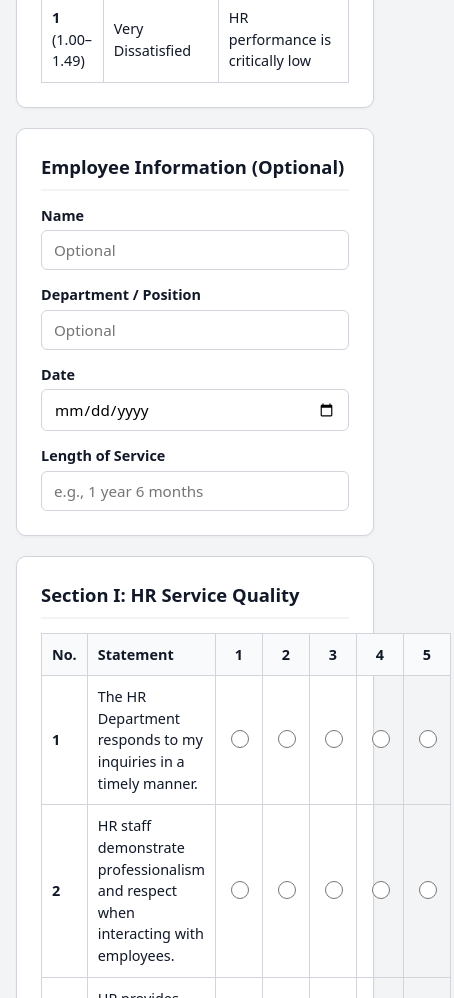
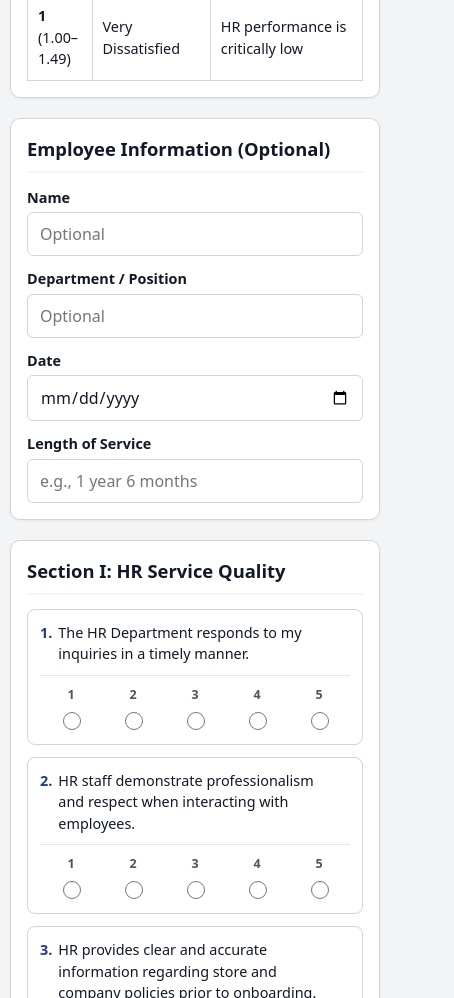
Before and after one commit to keuiii/hr-survey, a plain HTML site: page index.html in a window 390 px wide. Shown: the part 1002-2000 px from the top of the page, 454 px wide, since content can reach past the window. Drawn offline with Linux system fonts and the light colour scheme.

Commit message:
Update survey

```diff
--- a/index.html
+++ b/index.html
@@ -15,24 +15,59 @@
       --muted: #4b5563;
     }
     * { box-sizing: border-box; font-family: system-ui, -apple-system, sans-serif; }
+    html, body { max-width: 100%; overflow-x: hidden; }
     body { background: var(--bg); color: var(--text); margin: 0; padding: 24px 16px; line-height: 1.5; }
-    .container { max-width: 820px; margin: 0 auto; }
-    .card { background: var(--card); border: 1px solid var(--border); border-radius: 10px; padding: 24px; margin-bottom: 20px; box-shadow: 0 1px 3px rgba(0,0,0,0.05); }
+    .container { max-width: 820px; margin: 0 auto; width: 100%; }
+    .card {
+      background: var(--card); border: 1px solid var(--border); border-radius: 10px;
+      padding: 24px; margin-bottom: 20px; box-shadow: 0 1px 3px rgba(0,0,0,0.05);
+      width: 100%; overflow: hidden;
+    }
     h1 { margin: 0 0 8px; font-size: 1.5rem; color: var(--primary); }
     h2 { margin: 0 0 14px; font-size: 1.15rem; border-bottom: 2px solid var(--bg); padding-bottom: 8px; }
     p.desc { color: var(--muted); font-size: 0.95rem; margin: 8px 0; }
+
+    /* Scale Table */
+    .table-wrap { width: 100%; overflow-x: auto; -webkit-overflow-scrolling: touch; }
     .scale-table, .rating-table { width: 100%; border-collapse: collapse; margin-top: 12px; font-size: 0.9rem; }
-    .scale-table th, .scale-table td, .rating-table th, .rating-table td { border: 1px solid var(--border); padding: 10px; text-align: left; }
+    .scale-table th, .scale-table td, .rating-table th, .rating-table td {
+      border: 1px solid var(--border); padding: 10px; text-align: left;
+    }
     .scale-table th, .rating-table th { background: #f9fafb; font-weight: 600; }
     .rating-table th.center, .rating-table td.center { text-align: center; width: 46px; }
-    .grid-2 { display: grid; grid-template-columns: repeat(auto-fit, minmax(220px, 1fr)); gap: 14px; }
+    .mobile-rate-label { display: none; }
+
+    /* Strict 2x2 Grid on Desktop */
+    .grid-2 {
+      display: grid;
+      grid-template-columns: repeat(2, minmax(0, 1fr));
+      gap: 16px;
+    }
+    .grid-2 > div { min-width: 0; }
+
     label.field { display: block; font-size: 0.9rem; font-weight: 600; margin-bottom: 4px; }
     input[type="text"], input[type="date"], textarea {
-      width: 100%; padding: 9px 12px; border: 1px solid var(--border); border-radius: 6px; font-size: 0.95rem;
+      display: block;
+      width: 100%;
+      min-width: 0;
+      max-width: 100%;
+      padding: 10px 12px;
+      border: 1px solid var(--border);
+      border-radius: 6px;
+      font-size: 16px; /* Prevents iOS auto-zoom on focus */
+      background-color: #ffffff;
+      color: var(--text);
     }
-    textarea { min-height: 80px; resize: vertical; }
+    /* Fix iOS Safari Date Input Width Bug */
+    input[type="date"] {
+      -webkit-appearance: none;
+      appearance: none;
+      min-height: 44px;
+    }
+    textarea { min-height: 84px; resize: vertical; }
     .question-block { margin-bottom: 16px; }
     input[type="radio"] { width: 18px; height: 18px; cursor: pointer; accent-color: var(--primary); }
+
     .btn {
       background: var(--primary); color: #fff; border: none; padding: 12px 24px;
       font-size: 1rem; font-weight: 600; border-radius: 8px; cursor: pointer;
@@ -56,18 +91,75 @@
     .summary-badge { display: inline-block; background: #dbeafe; color: var(--primary); font-weight: 700; padding: 2px 8px; border-radius: 4px; margin-left: 6px; }
     .score-banner { background: #eff6ff; border: 1px solid #bfdbfe; padding: 12px 16px; border-radius: 8px; margin-bottom: 16px; font-weight: 600; }
     #successScreen { display: none; text-align: center; padding: 40px 24px; }
+
+    /* Mobile Responsive Fixes */
+    @media (max-width: 640px) {
+      body { padding: 14px 10px; }
+      .card { padding: 16px; }
+      h1 { font-size: 1.25rem; }
+      .grid-2 { grid-template-columns: 1fr; gap: 12px; }
+
+      /* Convert Rating Table into Clean Stacked Cards on Mobile */
+      .rating-table thead { display: none; }
+      .rating-table, .rating-table tbody { display: block; width: 100%; }
+      .rating-table tr {
+        display: flex;
+        flex-wrap: wrap;
+        border: 1px solid var(--border);
+        border-radius: 8px;
+        margin-bottom: 12px;
+        padding: 12px;
+        background: #ffffff;
+      }
+      .rating-table td.q-num {
+        display: inline-block;
+        width: auto !important;
+        border: none;
+        padding: 0 6px 8px 0;
+        color: var(--primary);
+      }
+      .rating-table td.q-text {
+        display: inline;
+        width: calc(100% - 36px);
+        border: none;
+        padding: 0 0 10px 0;
+      }
+      .rating-table td.center {
+        flex: 1 1 20%;
+        width: 20%;
+        border: none;
+        border-top: 1px solid #e5e7eb;
+        padding: 10px 0 2px;
+        display: flex;
+        flex-direction: column;
+        align-items: center;
+        gap: 4px;
+      }
+      .mobile-rate-label {
+        display: block;
+        font-size: 0.78rem;
+        font-weight: 700;
+        color: var(--muted);
+      }
+      .submit-wrap .btn { width: 100%; }
+      .modal-footer { flex-direction: column-reverse; }
+      .modal-footer .btn { width: 100%; }
+    }
   </style>
 </head>
 <body>
   <div class="container">
     <form id="surveyForm">
-      <!-- Header & Scale -->
+      <!-- Header, Logo & Scale -->
       <div class="card">
-        <div style="font-size: 0.85rem; font-weight: 700; color: var(--muted); letter-spacing: 0.05em;">TOP RACK ALLIED MARKETING SERVICES INC.</div>
-        <h1>HUMAN RESOURCES SATISFACTION SURVEY</h1>
+        <div style="text-align: center; margin-bottom: 16px;">
+          <img src="top-rack-logo.jpg" alt="Top Rack Allied Marketing Services Inc." style="max-width: 240px; width: 100%; height: auto; display: inline-block; margin-bottom: 8px;" />
+          <h1 style="margin: 0;">HUMAN RESOURCES SATISFACTION SURVEY</h1>
+        </div>
         <p class="desc">As part of our commitment to continuous improvement and organizational excellence, the Human Resources Department is conducting this satisfaction survey to better understand employees' perceptions of HR services, policies, and support programs.</p>
         <p class="desc">All responses will be treated with <strong>strict confidentiality</strong> and will be used solely for improvement purposes.</p>
 
+        <div class="table-wrap">
           <table class="scale-table">
             <thead>
               <tr><th>Score</th><th>Performance Rating</th><th>Interpretation</th></tr>
@@ -81,8 +173,9 @@
             </tbody>
           </table>
         </div>
+      </div>
 
-      <!-- Employee Information -->
+      <!-- Employee Information (2x2 Grid) -->
       <div class="card">
         <h2>Employee Information (Optional)</h2>
         <div class="grid-2">
@@ -125,7 +218,7 @@
         </div>
       </div>
 
-      <div style="text-align: right;">
+      <div class="submit-wrap" style="text-align: right;">
         <button type="submit" class="btn">Review Answers Before Submitting</button>
       </div>
     </form>
@@ -152,7 +245,6 @@
   </dialog>
 
   <script>
-    // PASTE YOUR GOOGLE APPS SCRIPT WEB APP URL BELOW
     const SCRIPT_URL = 'https://script.google.com/macros/s/AKfycbyrMY1hEDXK2z2x70FqN67E8ORF3bP0sRGdNu004dPYgwz-KOuwbZH2wktmwFJpuhzCyw/exec';
 
     const SURVEY_SECTIONS = [
@@ -202,7 +294,6 @@
       5: '5 - Outstanding'
     };
 
-    // Render all 16 questions dynamically
     const sectionsContainer = document.getElementById('sectionsContainer');
     let qNumber = 1;
     const allQuestions = [];
@@ -217,10 +308,11 @@
         allQuestions.push({ num: currentQ, text: statement });
         rowsHtml += `
           <tr>
-            <td style="width: 40px; font-weight: 600;">${currentQ}</td>
-            <td>${statement}</td>
+            <td class="q-num" style="width: 40px; font-weight: 600;">${currentQ}.</td>
+            <td class="q-text">${statement}</td>
             ${[1, 2, 3, 4, 5].map(val => `
               <td class="center">
+                <span class="mobile-rate-label">${val}</span>
                 <input type="radio" name="q${currentQ}" value="${val}" required aria-label="Question ${currentQ} rating ${val}" />
               </td>
             `).join('')}
@@ -254,7 +346,6 @@
     const confirmSubmitBtn = document.getElementById('confirmSubmitBtn');
     let pendingPayload = null;
 
-    // Intercept form submission to show the review modal first
     form.addEventListener('submit', (e) => {
       e.preventDefault();
       const formData = new FormData(form);
@@ -278,7 +369,6 @@
         feedback3: formData.get('feedback3').trim()
       };
 
-      // Build modal preview HTML
       let html = `
         <div class="score-banner">
           Calculated Total Score: ${totalScore} / 80 &nbsp;|&nbsp; Average Score: ${avgScore} / 5.00
@@ -312,14 +402,12 @@
       reviewDialog.showModal();
     });
 
-    // Send confirmed payload to Google Apps Script
     confirmSubmitBtn.addEventListener('click', async () => {
       if (!pendingPayload) return;
       confirmSubmitBtn.disabled = true;
       confirmSubmitBtn.textContent = 'Submitting...';
 
       try {
-        // Using text/plain avoids CORS preflight OPTIONS requests on Google Apps Script
         const response = await fetch(SCRIPT_URL, {
           method: 'POST',
           headers: { 'Content-Type': 'text/plain;charset=utf-8' },
```
Also changed, not shown: top-rack-logo.jpg (added). Lines whose indentation alone changed are shown as unchanged.
